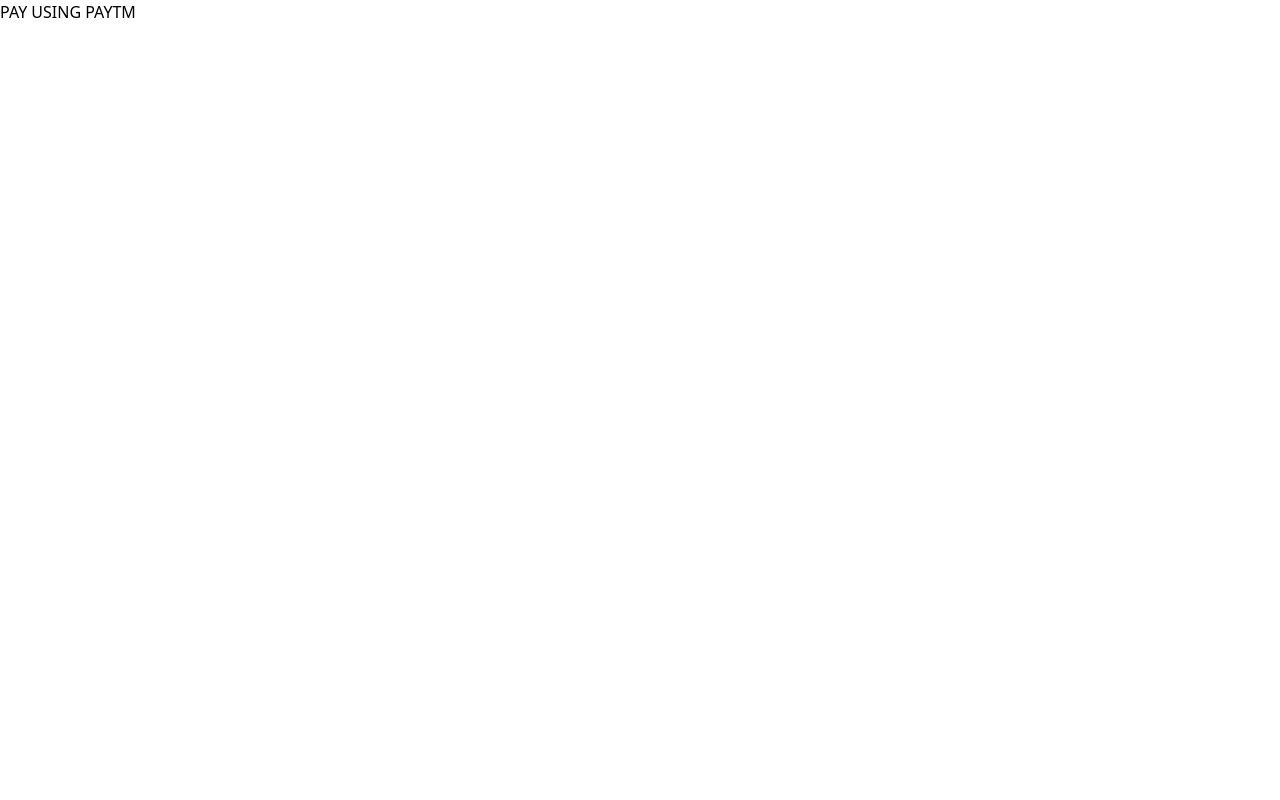
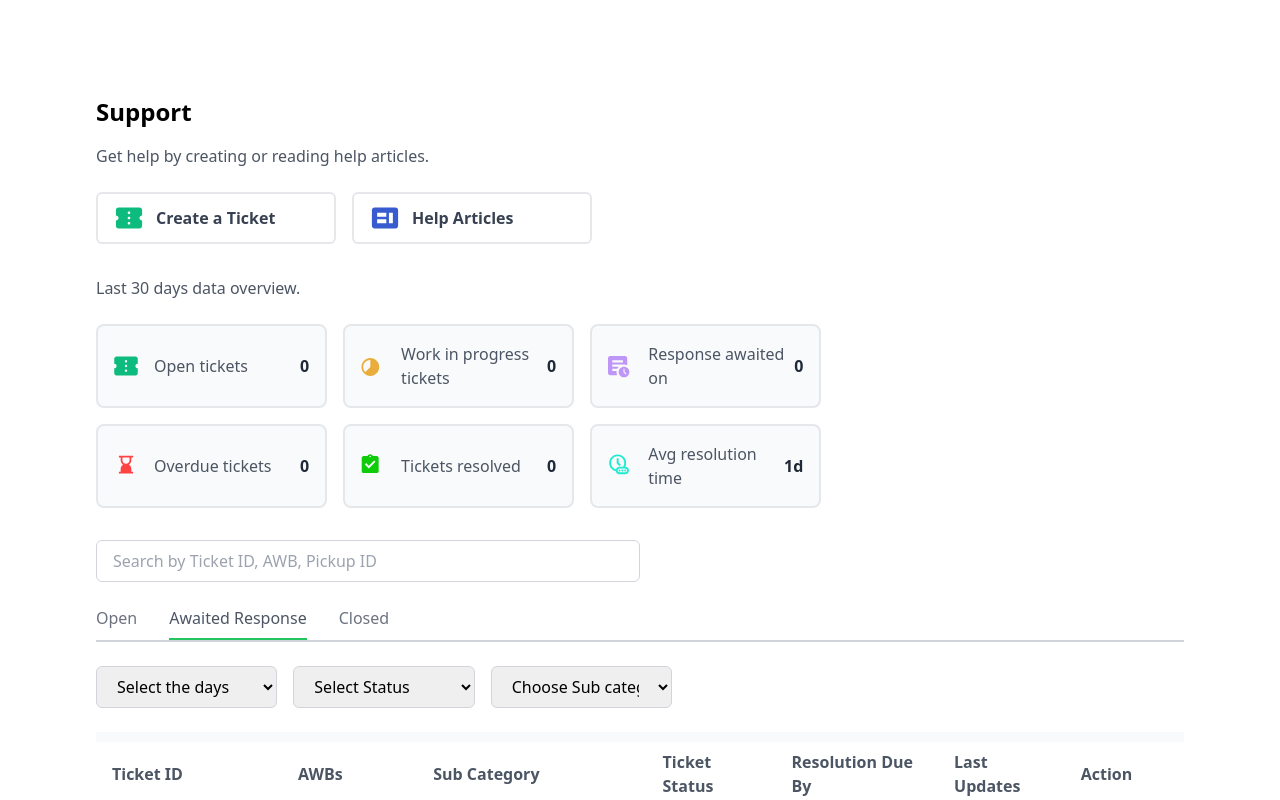
Before and after one commit to officialshipex/Project-Shipex, a React (Vite) app in the folder frontend/: page / in a window 1280 px wide. Shown: the top 800 px of the page. Built offline with nearby package versions, Linux system fonts and the light colour scheme.

Commit message:
update sucessfylly

```diff
--- a/frontend/src/components/Support/SupportCreateList.jsx
+++ b/frontend/src/components/Support/SupportCreateList.jsx
@@ -83,7 +83,7 @@
                             value={formData.category}
                             onChange={handleInputChange}
                             placeholder="Enter"
-                            className="p-2 border rounded-md"
+                            className="p-2 border rounded-md focus:outline-none focus:ring-1 focus:ring-green-500"
                           />
                         </div>
                         <div className="flex flex-col">
@@ -96,7 +96,7 @@
                             value={formData.subCategory}
                             onChange={handleInputChange}
                             placeholder="Enter"
-                            className="p-2 border rounded-md"
+                            className="p-2 border rounded-md focus:outline-none focus:ring-1 focus:ring-green-500"
                           />
                         </div>
                       </div>
@@ -143,7 +143,7 @@
                           value={formData.awbNumber}
                           onChange={handleInputChange}
                           placeholder="Enter"
-                          className="p-2 border rounded-md"
+                          className="p-2 border rounded-md focus:outline-none focus:ring-1 focus:ring-green-500"
                         />
                       </div>
                     </form>
--- a/frontend/src/main.jsx
+++ b/frontend/src/main.jsx
@@ -1,16 +1,40 @@
+// import { StrictMode } from "react";
+// import { createRoot } from "react-dom/client";
+// import "./index.css";
+// import App from "./App";
+// import Paytm from "./payment/Paytm";
+// // import App from "./App";
+
+// // import Dashboard from "./components/Dashboard/DashBoard";
+// // import OrderDashboard from "./components/Dashboard/OrderDashboard";
+
+// createRoot(document.getElementById("root")).render(
+//   <StrictMode>
+//     {/* <App /> */}
+//     <Paytm />
+//   </StrictMode>
+// );
+
 import { StrictMode } from "react";
 import { createRoot } from "react-dom/client";
 import "./index.css";
-import App from "./App";
-import Paytm from "./payment/Paytm";
 // import App from "./App";
-
-// import Dashboard from "./components/Dashboard/DashBoard";
-// import OrderDashboard from "./components/Dashboard/OrderDashboard";
+// import MainOrder from "./components/Dashboard/MainOrder";
+// import Main_Return_Request from "./components/Dashboard/Main_Return_Request";
+// import Support1 from "./components/Support/Support1";
+// import SupportAwaitedResponse from "./components/Support/SupportAwaitedResponse";
+// import SupportClosed from "./components/Support/SupportClosed";
+import SupportCreateList from "./components/Support/SupportCreateList";
 
 createRoot(document.getElementById("root")).render(
   <StrictMode>
     {/* <App /> */}
-    <Paytm />
+    {/* <MainOrder /> */}
+    {/* <Main_Return_Request /> */}
+
+    {/* <Support1 /> */}
+    {/* <SupportAwaitedResponse /> */}
+    {/* <SupportClosed /> */}
+    <SupportCreateList />
   </StrictMode>
 );
```
